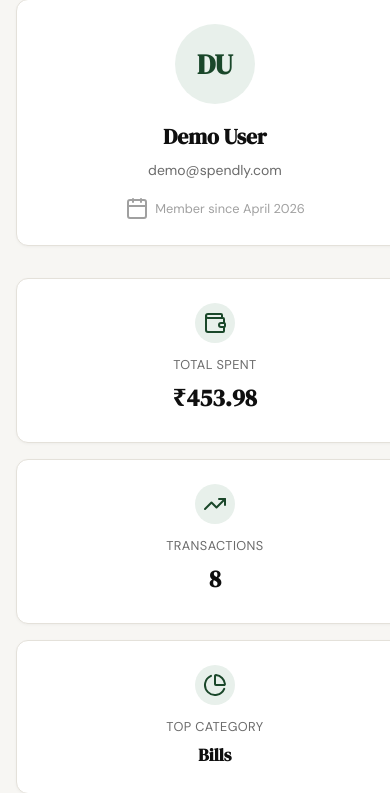
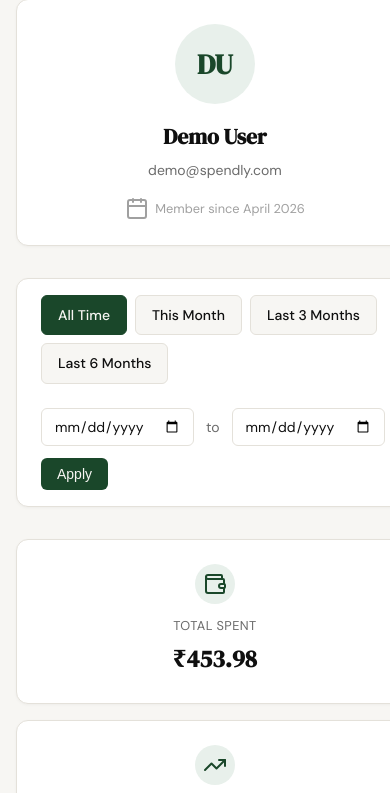
Before and after one commit to vsingla05/expense-tracker, a Flask app: page /profile in a window 390 px wide. Shown: the part 78-871 px from the top of the page. Run offline with Flask 3, Linux system fonts and the light colour scheme; the visitor is signed in with stand-in values (Sample User, id 1); data comes from the database, SQL or seed files in the repository.

Commit message:
add date-filter-profile

```diff
--- a/app.py
+++ b/app.py
@@ -1,8 +1,10 @@
 from functools import wraps
-from flask import Flask, render_template, request, redirect, url_for, session
+from flask import Flask, render_template, request, redirect, url_for, session, flash
 from database.db import get_db, init_db, seed_db
 from database.queries import get_category_breakdown, get_recent_transactions, get_summary_stats, get_user_by_id
 from werkzeug.security import generate_password_hash, check_password_hash
+from datetime import datetime
+from dateutil.relativedelta import relativedelta
 
 app = Flask(__name__)
 app.secret_key = "spendly-dev-secret-key-change-in-production"
@@ -149,16 +151,79 @@ def profile():
         # Add initials for the avatar
         user["initials"] = "".join([word[0].upper() for word in user["name"].split()])
 
+    # Read and validate date filter parameters
+    date_from_raw = request.args.get("date_from")
+    date_to_raw = request.args.get("date_to")
+
+    date_from = None
+    date_to = None
+
+    # Validate dates
+    if date_from_raw:
+        try:
+            date_from = datetime.strptime(date_from_raw, "%Y-%m-%d").date()
+        except ValueError:
+            date_from = None
+
+    if date_to_raw:
+        try:
+            date_to = datetime.strptime(date_to_raw, "%Y-%m-%d").date()
+        except ValueError:
+            date_to = None
+
+    # If both dates are valid but date_from > date_to, show error and fall back to unfiltered
+    if date_from and date_to and date_from > date_to:
+        flash("Start date must be before end date.")
+        date_from = None
+        date_to = None
+
+    # Convert dates back to strings for queries and template
+    date_from_str = date_from.strftime("%Y-%m-%d") if date_from else None
+    date_to_str = date_to.strftime("%Y-%m-%d") if date_to else None
+
     # Fetch summary stats from database
-    stats = get_summary_stats(user_id)
+    stats = get_summary_stats(user_id, date_from=date_from_str, date_to=date_to_str)
 
     # Fetch recent transactions from database
-    transactions = get_recent_transactions(user_id, limit=10)
+    transactions = get_recent_transactions(user_id, limit=10, date_from=date_from_str, date_to=date_to_str)
 
     # Fetch category breakdown from database
-    categories = get_category_breakdown(user_id)
+    categories = get_category_breakdown(user_id, date_from=date_from_str, date_to=date_to_str)
 
-    return render_template("profile.html", user=user, stats=stats, transactions=transactions, categories=categories)
+    # Compute preset date ranges for active state highlighting
+    today = datetime.now().date()
+    this_month_from = today.replace(day=1)
+    last_3_months_from = today - relativedelta(months=3)
+    last_6_months_from = today - relativedelta(months=6)
+
+    # Determine which preset is active (if any)
+    active_preset = None
+    if date_from and date_to:
+        if date_from == this_month_from and date_to == today:
+            active_preset = "this_month"
+        elif date_from == last_3_months_from and date_to == today:
+            active_preset = "last_3_months"
+        elif date_from == last_6_months_from and date_to == today:
+            active_preset = "last_6_months"
+        else:
+            active_preset = "custom"
+    elif not date_from_raw and not date_to_raw:
+        active_preset = "all_time"
+
+    return render_template(
+        "profile.html",
+        user=user,
+        stats=stats,
+        transactions=transactions,
+        categories=categories,
+        date_from=date_from_str,
+        date_to=date_to_str,
+        active_preset=active_preset,
+        this_month_from=this_month_from.strftime("%Y-%m-%d"),
+        last_3_months_from=last_3_months_from.strftime("%Y-%m-%d"),
+        last_6_months_from=last_6_months_from.strftime("%Y-%m-%d"),
+        today=today.strftime("%Y-%m-%d")
+    )
 
 
 @app.route("/expenses/add")
--- a/database/queries.py
+++ b/database/queries.py
@@ -43,13 +43,15 @@ def get_user_by_id(user_id):
     }
 
 
-def get_recent_transactions(user_id, limit=10):
+def get_recent_transactions(user_id, limit=10, date_from=None, date_to=None):
     """
     Fetch recent transactions for a user.
 
     Args:
         user_id: The ID of the user whose transactions to fetch
         limit: Maximum number of transactions to return (default 10)
+        date_from: Optional start date (YYYY-MM-DD) for filtering
+        date_to: Optional end date (YYYY-MM-DD) for filtering
 
     Returns:
         List of dicts with keys: date, description, category, amount
@@ -58,16 +60,21 @@ def get_recent_transactions(user_id, limit=10):
     conn = get_db()
     cursor = conn.cursor()
 
-    cursor.execute(
-        """
+    query = """
         SELECT date, description, category, amount
         FROM expenses
         WHERE user_id = ?
-        ORDER BY date DESC
-        LIMIT ?
-        """,
-        (user_id, limit)
-    )
+    """
+    params = [user_id]
+
+    if date_from and date_to:
+        query += " AND date BETWEEN ? AND ?"
+        params.extend([date_from, date_to])
+
+    query += " ORDER BY date DESC LIMIT ?"
+    params.append(limit)
+
+    cursor.execute(query, params)
 
     rows = cursor.fetchall()
     conn.close()
@@ -84,12 +91,14 @@ def get_recent_transactions(user_id, limit=10):
     return transactions
 
 
-def get_summary_stats(user_id):
+def get_summary_stats(user_id, date_from=None, date_to=None):
     """
     Get summary statistics for a user's expenses.
 
     Args:
         user_id: The ID of the user to get stats for.
+        date_from: Optional start date (YYYY-MM-DD) for filtering
+        date_to: Optional end date (YYYY-MM-DD) for filtering
 
     Returns:
         dict with keys: total_spent, transaction_count, top_category
@@ -98,10 +107,18 @@ def get_summary_stats(user_id):
     conn = get_db()
     cursor = conn.cursor()
 
+    # Build base query with optional date filter
+    base_where = "WHERE user_id = ?"
+    params = [user_id]
+
+    if date_from and date_to:
+        base_where += " AND date BETWEEN ? AND ?"
+        params.extend([date_from, date_to])
+
     # Query total spent and transaction count
     cursor.execute(
-        "SELECT SUM(amount), COUNT(*) FROM expenses WHERE user_id = ?",
-        (user_id,)
+        f"SELECT SUM(amount), COUNT(*) FROM expenses {base_where}",
+        params
     )
     result = cursor.fetchone()
     total_spent = result[0] if result[0] is not None else 0
@@ -109,8 +126,8 @@ def get_summary_stats(user_id):
 
     # Query top category
     cursor.execute(
-        "SELECT category, SUM(amount) FROM expenses WHERE user_id = ? GROUP BY category ORDER BY SUM(amount) DESC LIMIT 1",
-        (user_id,)
+        f"SELECT category, SUM(amount) FROM expenses {base_where} GROUP BY category ORDER BY SUM(amount) DESC LIMIT 1",
+        params
     )
     top_category_result = cursor.fetchone()
     top_category = top_category_result[0] if top_category_result else "—"
@@ -132,12 +149,14 @@ def get_summary_stats(user_id):
     }
 
 
-def get_category_breakdown(user_id):
+def get_category_breakdown(user_id, date_from=None, date_to=None):
     """
     Get category breakdown of expenses for a user.
 
     Args:
         user_id: The ID of the user
+        date_from: Optional start date (YYYY-MM-DD) for filtering
+        date_to: Optional end date (YYYY-MM-DD) for filtering
 
     Returns:
         List of dicts with keys: name, amount, pct
@@ -147,14 +166,20 @@ def get_category_breakdown(user_id):
     conn = get_db()
     cursor = conn.cursor()
 
-    cursor.execute(
-        """SELECT category, SUM(amount) as amount
-           FROM expenses
-           WHERE user_id = ?
-           GROUP BY category
-           ORDER BY amount DESC""",
-        (user_id,)
-    )
+    query = """
+        SELECT category, SUM(amount) as amount
+        FROM expenses
+        WHERE user_id = ?
+    """
+    params = [user_id]
+
+    if date_from and date_to:
+        query += " AND date BETWEEN ? AND ?"
+        params.extend([date_from, date_to])
+
+    query += " GROUP BY category ORDER BY amount DESC"
+
+    cursor.execute(query, params)
 
     rows = cursor.fetchall()
     conn.close()
--- a/learnings.txt
+++ b/learnings.txt
@@ -203,3 +203,5 @@ codebase and we can also see how subagents works
 
 68. security-review-feature: 2 subagents : 1. security review
                                            2. code quality review
+
+69. create branch -> spec, implement, validate -> testing -> self code review -> commit changes -> delete branch
--- a/requirements.txt
+++ b/requirements.txt
@@ -2,3 +2,4 @@ flask==3.1.3
 werkzeug==3.1.6
 pytest==8.3.5
 pytest-flask==1.3.0
+python-dateutil==2.9.0
--- a/static/css/style.css
+++ b/static/css/style.css
@@ -795,6 +795,92 @@ a { color: inherit; text-decoration: none; }
     gap: 2rem;
 }
 
+/* Date Filter Bar */
+.filter-bar {
+    background: var(--paper-card);
+    border: 1px solid var(--border);
+    border-radius: var(--radius-md);
+    padding: 1rem 1.5rem;
+    display: flex;
+    align-items: center;
+    gap: 1.5rem;
+    flex-wrap: wrap;
+    box-shadow: 0 1px 3px rgba(0, 0, 0, 0.04);
+}
+
+.filter-presets {
+    display: flex;
+    gap: 0.5rem;
+}
+
+.filter-btn {
+    padding: 0.5rem 1rem;
+    border: 1px solid var(--border);
+    border-radius: var(--radius-sm);
+    background: var(--paper);
+    color: var(--ink);
+    font-size: 0.875rem;
+    font-weight: 500;
+    text-decoration: none;
+    transition: all 0.15s ease;
+}
+
+.filter-btn:hover {
+    background: var(--accent-light);
+    border-color: var(--accent);
+    color: var(--accent);
+}
+
+.filter-btn.active {
+    background: var(--accent);
+    border-color: var(--accent);
+    color: var(--paper);
+}
+
+.filter-custom {
+    display: flex;
+    align-items: center;
+    gap: 0.75rem;
+    margin-left: auto;
+}
+
+.filter-date-input {
+    padding: 0.5rem 0.75rem;
+    border: 1px solid var(--border);
+    border-radius: var(--radius-sm);
+    background: var(--paper-card);
+    color: var(--ink);
+    font-size: 0.875rem;
+    font-family: var(--font-body);
+}
+
+.filter-date-input:focus {
+    outline: none;
+    border-color: var(--accent);
+    box-shadow: 0 0 0 2px var(--accent-light);
+}
+
+.filter-separator {
+    color: var(--ink-muted);
+    font-size: 0.875rem;
+}
+
+.filter-apply-btn {
+    padding: 0.5rem 1rem;
+    background: var(--accent);
+    color: var(--paper);
+    border: none;
+    border-radius: var(--radius-sm);
+    font-size: 0.875rem;
+    font-weight: 500;
+    cursor: pointer;
+    transition: all 0.15s ease;
+}
+
+.filter-apply-btn:hover {
+    opacity: 0.9;
+}
+
 /* Summary Stats Row */
 .stats-row {
     display: grid;
@@ -1008,6 +1094,20 @@ a { color: inherit; text-decoration: none; }
         position: static;
     }
 
+    .filter-bar {
+        flex-direction: column;
+        align-items: stretch;
+    }
+
+    .filter-presets {
+        flex-wrap: wrap;
+    }
+
+    .filter-custom {
+        margin-left: 0;
+        flex-wrap: wrap;
+    }
+
     .stats-row {
         grid-template-columns: 1fr;
     }
--- a/templates/profile.html
+++ b/templates/profile.html
@@ -21,6 +21,22 @@
 
     <!-- Main Content -->
     <div class="profile-main">
+        <!-- Date Filter Bar -->
+        <div class="filter-bar">
+            <div class="filter-presets">
+                <a href="{{ url_for('profile') }}" class="filter-btn {% if active_preset == 'all_time' %}active{% endif %}">All Time</a>
+                <a href="{{ url_for('profile', date_from=this_month_from, date_to=today) }}" class="filter-btn {% if active_preset == 'this_month' %}active{% endif %}">This Month</a>
+                <a href="{{ url_for('profile', date_from=last_3_months_from, date_to=today) }}" class="filter-btn {% if active_preset == 'last_3_months' %}active{% endif %}">Last 3 Months</a>
+                <a href="{{ url_for('profile', date_from=last_6_months_from, date_to=today) }}" class="filter-btn {% if active_preset == 'last_6_months' %}active{% endif %}">Last 6 Months</a>
+            </div>
+            <form class="filter-custom" action="{{ url_for('profile') }}" method="get">
+                <input type="date" name="date_from" value="{{ date_from or '' }}" class="filter-date-input">
+                <span class="filter-separator">to</span>
+                <input type="date" name="date_to" value="{{ date_to or '' }}" class="filter-date-input">
+                <button type="submit" class="filter-apply-btn">Apply</button>
+            </form>
+        </div>
+
         <!-- Summary Stats -->
         <div class="stats-row">
             <div class="stat-card">
```
Also changed, not shown: .claude/specs/06-date-filter-profile.md (added).
